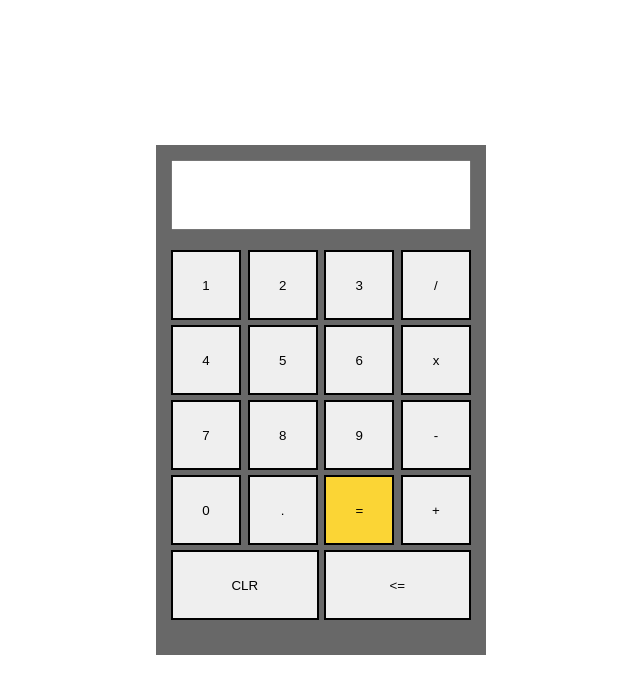
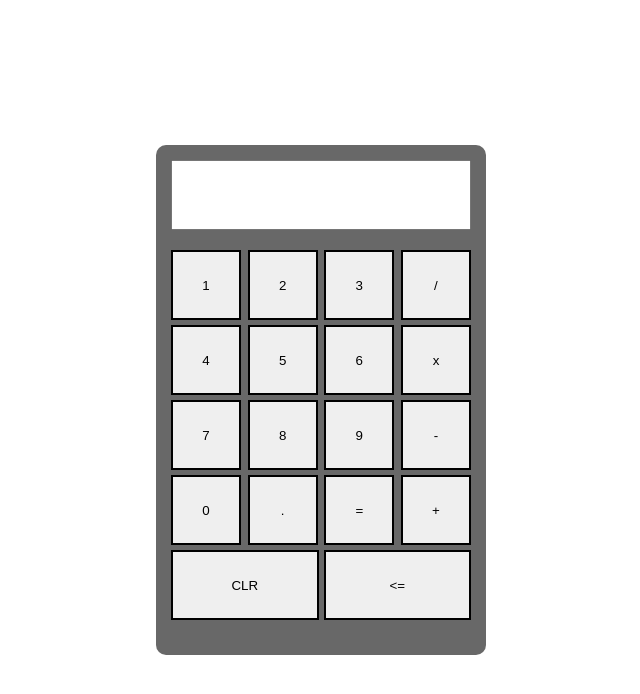
Before and after one commit to joltikxz/calculator-top, a plain HTML site: page index.html in a window 1280 px wide. Shown: the whole page, without its empty margins (319-959 px from the left). Drawn offline with Linux system fonts and the light colour scheme.

Commit message:
beta ui fix

```diff
--- a/script.js
+++ b/script.js
@@ -22,7 +22,7 @@ let clear = document.querySelector('.clear');
 let backSpace = document.querySelector('.backspace');
 
 //setting the background of equals button
-equals.style.backgroundColor = '#fbd535 ';
+//equals.style.backgroundColor = '#fbd535';
 
 //flag for numerical input
 let flag = false;
--- a/style.css
+++ b/style.css
@@ -21,6 +21,7 @@ html, body {
     justify-content: center;
     align-items: center;
     height: fit-content;
+    border-radius: 10px;
     padding: 15px;
     background-color: rgb(104, 104, 104);
 }
```
